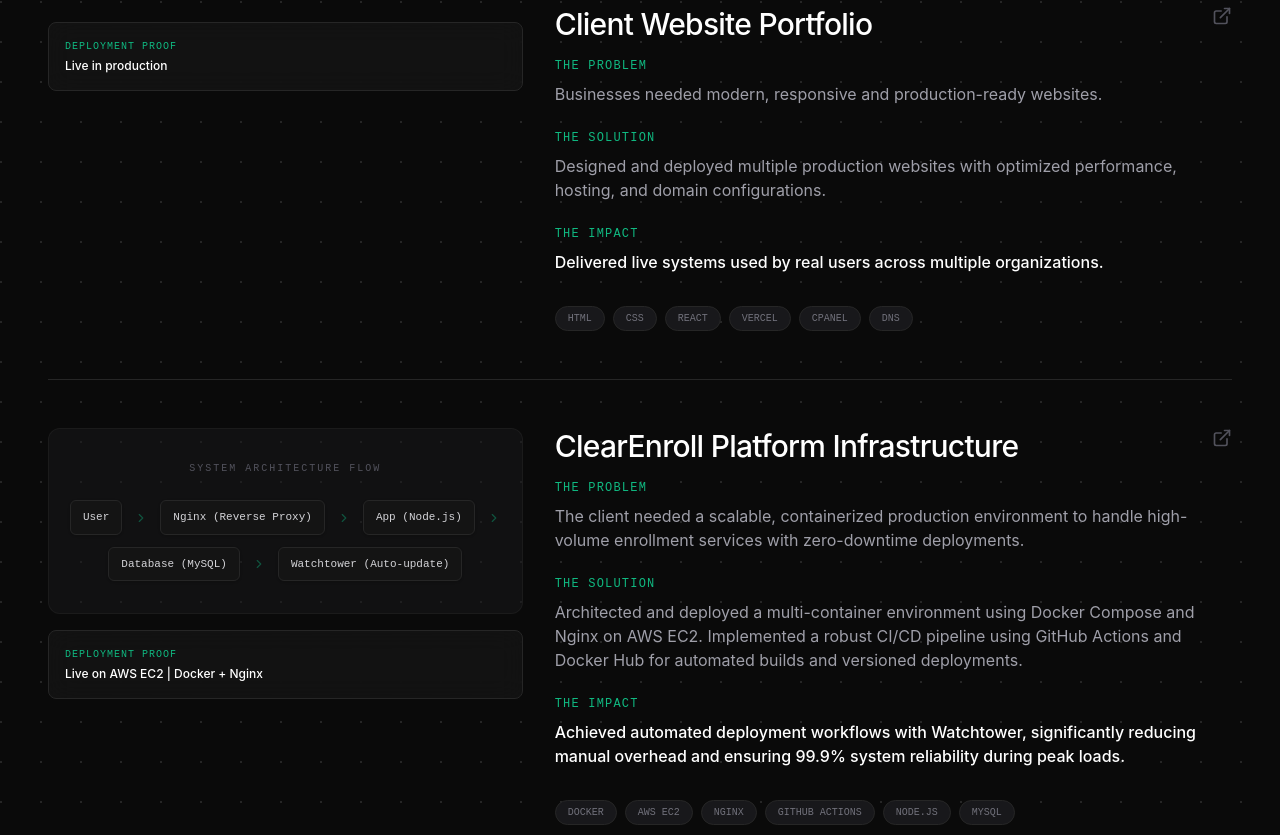
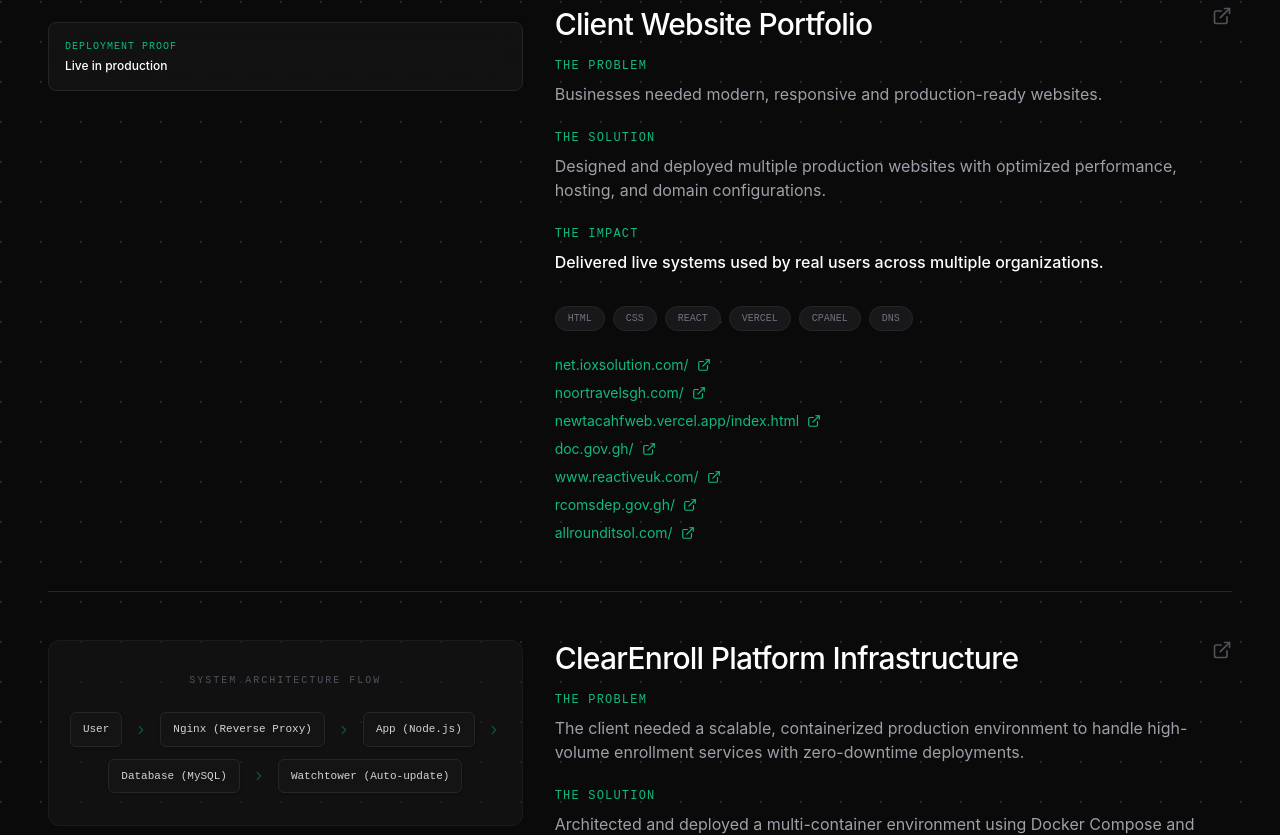
Before and after one commit to MrOmarJnr/kwaku_myportfolio, a React (Vite) app: page / in a window 1280 px wide. Shown: the part 3879-4714 px from the top of the page. Built offline with nearby package versions, Linux system fonts and the light colour scheme.

Commit message:
UPDATE: made corrections to it

```diff
--- a/src/App.tsx
+++ b/src/App.tsx
@@ -280,6 +280,22 @@
                         </span>
                       ))}
                     </div>
+                    {project.links && (
+                    <div className="mt-6 flex flex-col gap-2">
+                      {project.links.map((link, i) => (
+                        <a
+                          key={i}
+                          href={link}
+                          target="_blank"
+                          rel="noopener noreferrer"
+                          className="text-sm text-brand-accent hover:text-white transition flex items-center gap-2"
+                        >
+                          {link.replace('https://', '')}
+                          <ExternalLink size={14} />
+                        </a>
+                      ))}
+                    </div>
+)}
                   </div>
                 </div>
               </div>
```
